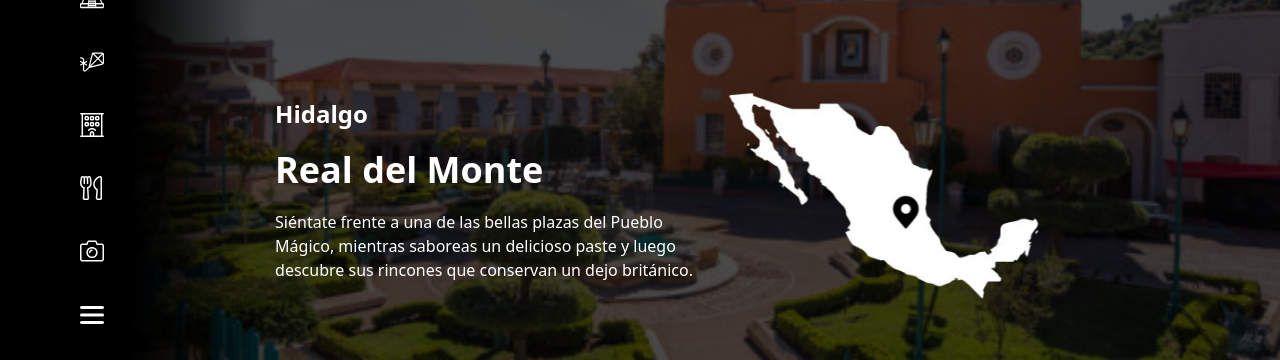
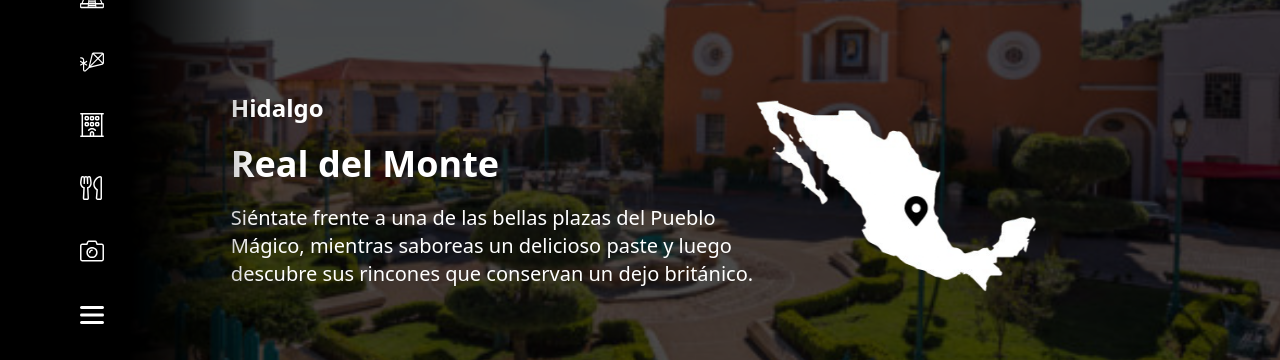
Before and after one commit to rafa133169/real-del-monte, a Vue app: page / in a window 1280 px wide. Shown: the part 338-698 px from the top of the page. Built offline with nearby package versions, Linux system fonts and the light colour scheme; no server answers.

Commit message:
loader api

```diff
--- a/src/components/Weather.vue
+++ b/src/components/Weather.vue
@@ -9,9 +9,12 @@ const weather = ref<{
   icon: string
 } | null>(null)
 
+const loader = ref(false)
+
 const API_KEY = import.meta.env.VITE_OPEN_WEATHER_API
 
 onMounted(async () => {
+  loader.value = true
   try {
     const { data } = await axios.get(
       `https://api.openweathermap.org/data/2.5/weather?q=Real del Monte,mx&units=metric&appid=${API_KEY}&lang=es`
@@ -25,12 +28,21 @@ onMounted(async () => {
     }
   } catch (error) {
     console.error('Error al obtener el clima:', error)
+  } finally {
+    loader.value = false
   }
 })
 </script>
 
 <template>
-  <div v-if="weather" class="p-4 rounded-xl text-white w-fit">
+  <div v-if="loader" class="flex items-center justify-center align-center h-16">
+    <div class="flex space-x-2">
+      <div class="w-3 h-3 bg-white rounded-full animate-bounce"></div>
+      <div class="w-3 h-3 bg-white rounded-full animate-bounce [animation-delay:-0.2s]"></div>
+      <div class="w-3 h-3 bg-white rounded-full animate-bounce [animation-delay:-0.4s]"></div>
+    </div>
+  </div>
+  <div v-if="weather" class="rounded-xl text-white w-fit">
     <div class="flex flex-row items-center align-center space-x-4">
       <img :src="weather.icon" :alt="weather.description" class="w-12 h-12" />
       <div class="text-center flex align-center justify-center space-x-4 gap-5">
--- a/src/views/HomeView.vue
+++ b/src/views/HomeView.vue
@@ -17,18 +17,18 @@ import location from '@/assets/img/hidalgo-location.png'
       style="background-image: url('src/assets/img/icons/HGO_REAL_DEL_MONTE.jpg')"
     >
       <div class="absolute inset-0 bg-black/70 z-10">
-        <div class="relative z-20 flex flex-col items-center justify-start h-full pt-10">
+        <div class="relative z-20 flex flex-col items-center h-full pt-10">
           <div class="flex items-center mb-6 space-x-4">
             <img :src="favicon" alt="Icono" class="w-16 h-16 animate-spin-slow" />
             <img :src="puebloMagicos" alt="Pueblos Mágicos" class="w-64 h-auto" />
           </div>
           <!-- Inicio -->
-          <div class="flex flex-row items-center justify-center pl-12 gap-8 my-auto">
+          <div class="flex flex-row items-center justify-between my-auto">
             <div class="flex flex-col items-start space-y-4">
-              <div class="flex flex-col items-start gap-5 max-w-md">
+              <div class="flex flex-col items-start gap-5">
                 <h2 class="text-2xl font-bold text-white">Hidalgo</h2>
                 <h1 class="text-4xl font-bold text-white">Real del Monte</h1>
-                <p class="text-white">
+                <p class="text-white text-xl">
                   Siéntate frente a una de las bellas plazas del Pueblo <br>
                   Mágico, mientras saboreas un delicioso paste y luego <br>
                   descubre sus rincones que conservan un dejo británico.
@@ -36,7 +36,9 @@ import location from '@/assets/img/hidalgo-location.png'
               </div>
               <Weather />
             </div>
-            <img :src="location" alt="Ubicación" class="w-82 h-56 mt-4" />
+            <div class="flex flex-col items-center">
+              <img :src="location" alt="Ubicación" class="w-74 h-52 mt-4" />
+            </div>
           </div>
         </div>
       </div>
```
